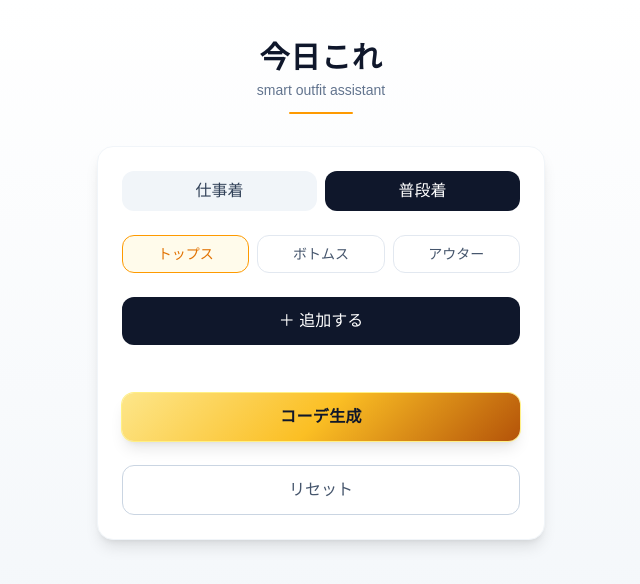
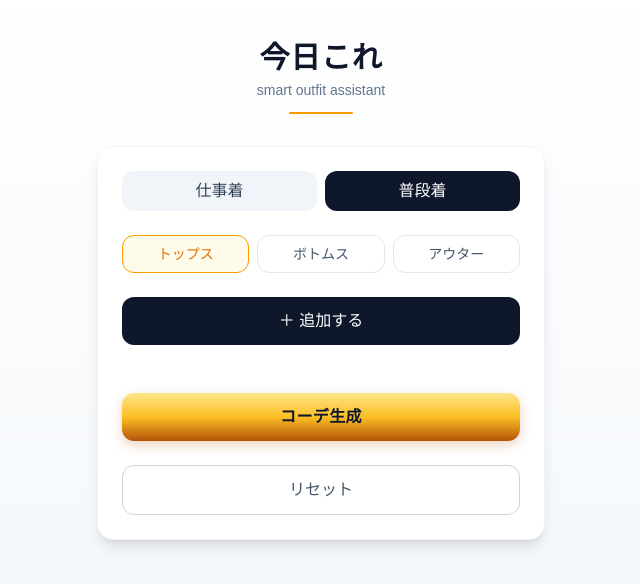
Before and after one commit to cheezy030303/kyoukore, a Next.js app: page / in a window 1280 px wide. Shown: the top 584 px of the page, without its empty margins (319-959 px from the left). Built offline with nearby package versions, Linux system fonts and the light colour scheme.

Commit message:
Update gold button

```diff
--- a/src/app/page.tsx
+++ b/src/app/page.tsx
@@ -209,13 +209,11 @@ export default function Home() {
     font-semibold
     text-slate-900
     tracking-wide
-    bg-[linear-gradient(135deg,#FDE68A,#FBBF24,#B45309)]
-    shadow-lg
-    ring-1 ring-yellow-200
+    bg-[linear-gradient(to_bottom,#FDE68A,#FBBF24,#B45309)]
+    shadow-[0_4px_12px_rgba(180,83,9,0.25)]
     active:scale-[0.98]
     transition-all
     duration-200
-    shadow-[0_4px_12px_rgba(180,83,9,0.25)]
   "
 >
   コーデ生成
```
